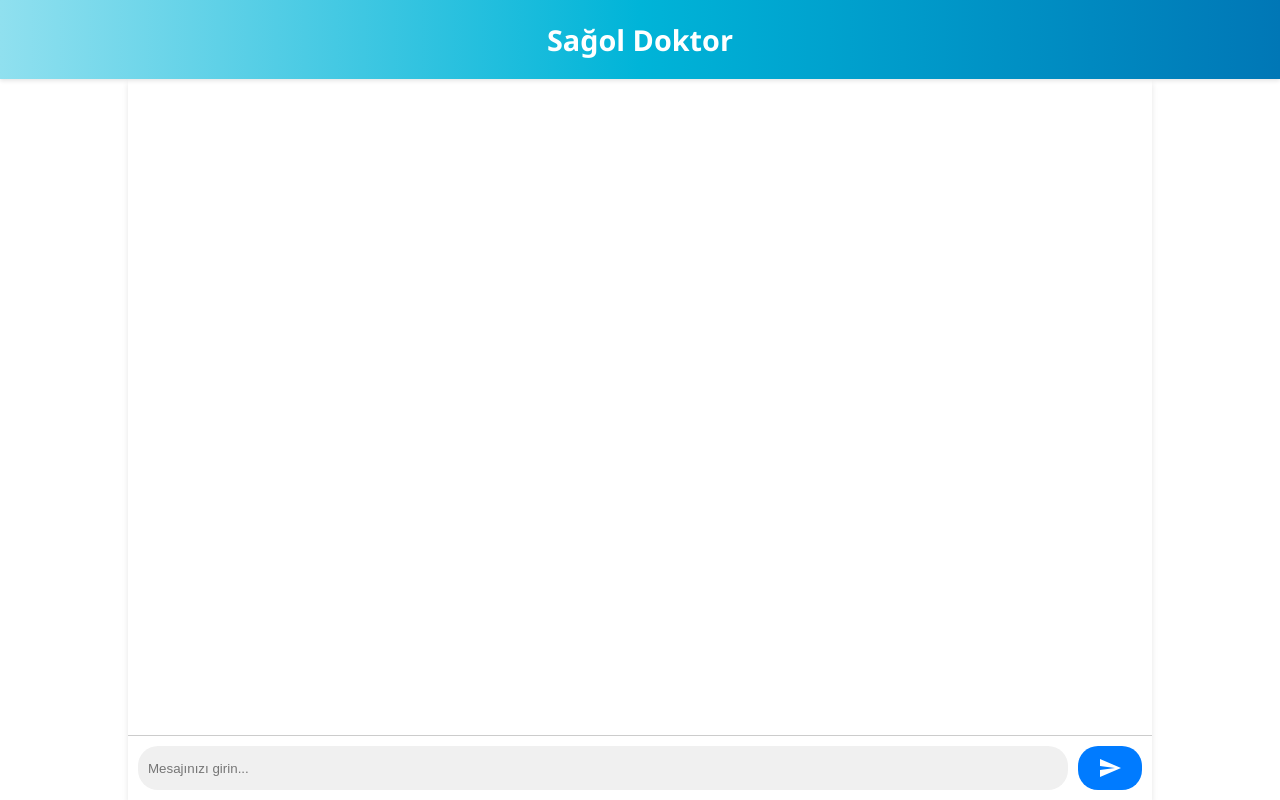
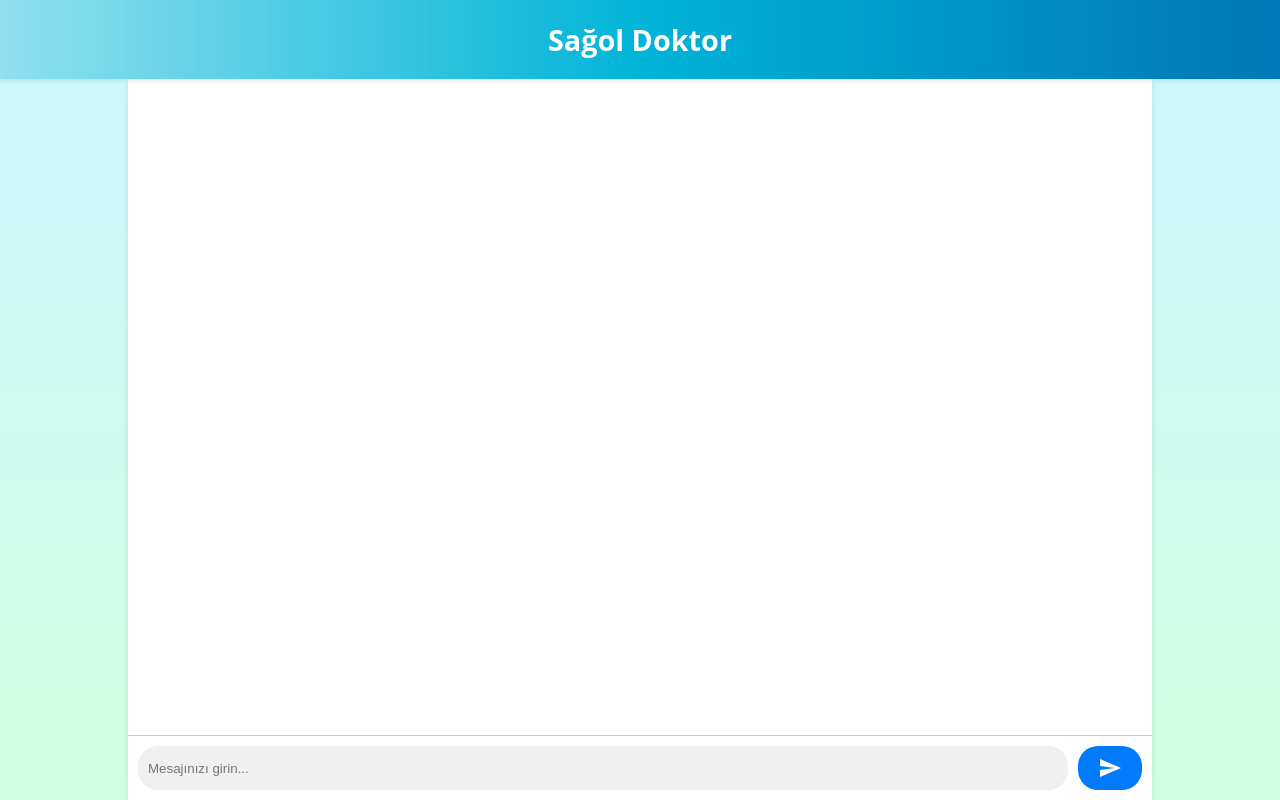
Before and after one commit to sagoldoktor/sagoldoktor.github.io, a React (Create React App) app: page / in a window 1280 px wide. Built offline with nearby package versions, Linux system fonts and the light colour scheme; the HTML template or start-up script is replaced by a standard one.

Commit message:
Update App.css

```diff
--- a/src/App.css
+++ b/src/App.css
@@ -5,8 +5,11 @@
 body {
   margin: 0;
   padding: 0;
-  font-family: "Segoe UI", Tahoma, Geneva, Verdana, sans-serif;
-  background-color: #ffffff;
+  font-family: 'Open Sans', sans-serif;
+  background: linear-gradient(180deg, #CBF6FF 0%, #ccffe0 100%);
+  background-size: cover;
+  background-position: center;
+  background-repeat: no-repeat;
 }
 
 .app {
```
